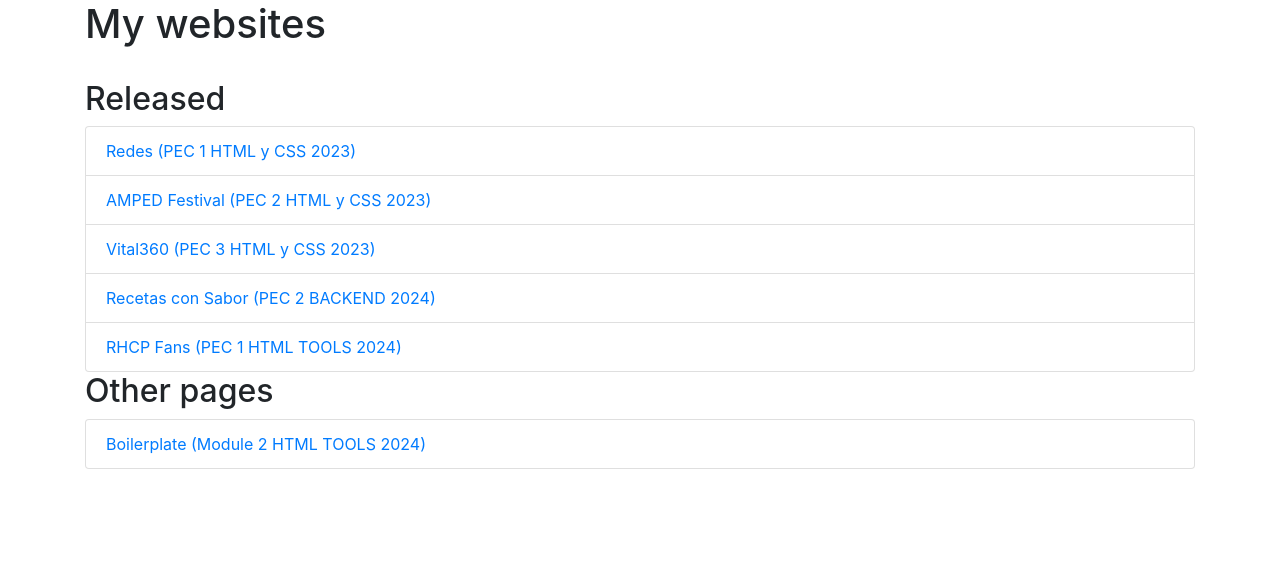
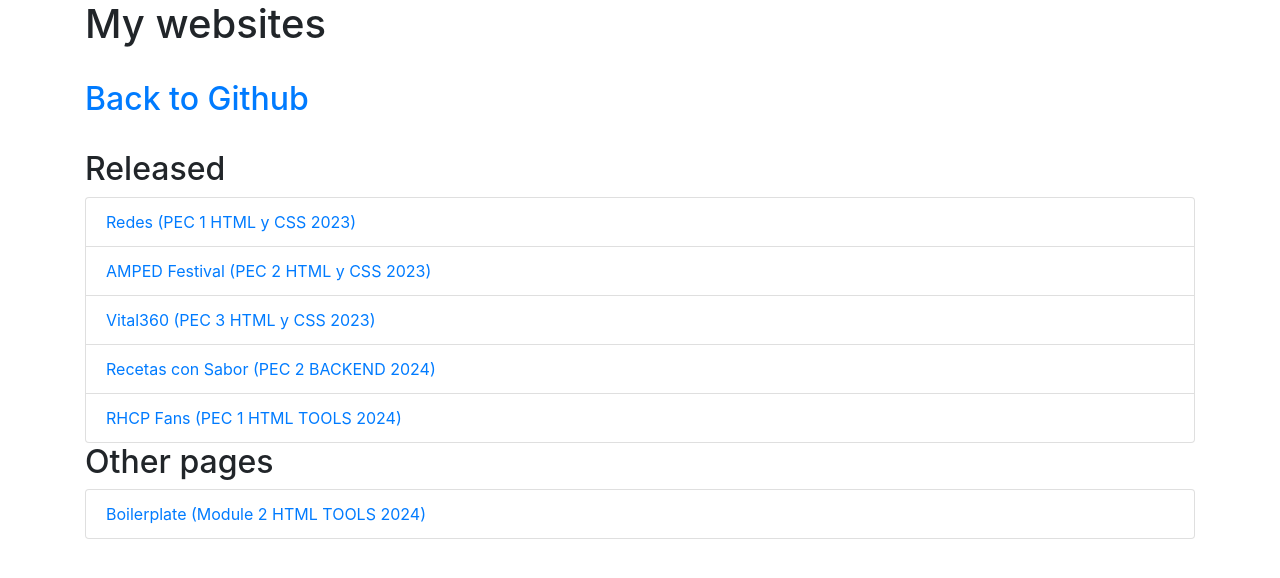
Before and after one commit to smb-uoc/smb-uoc.github.io, a plain HTML site: page index.html in a window 1280 px wide. Drawn offline with nearby package versions, Linux system fonts and the light colour scheme.

Commit message:
Update index.html

```diff
--- a/index.html
+++ b/index.html
@@ -10,6 +10,8 @@
 <body>
     <div class="container">
         <h1>My websites</h1>
+        <br/>
+        <h2><a href="https://github.com/smb-uoc/smb-uoc.github.io">Back to Github</a></h2>
         <br/>
         <h2>Released</h2>
         <ul class="list-group">
```
